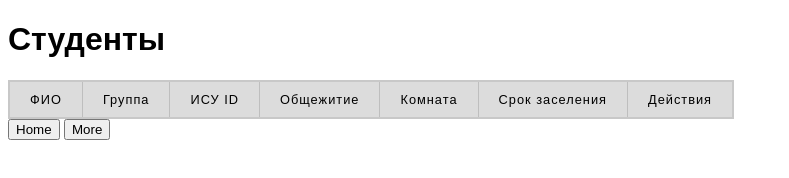
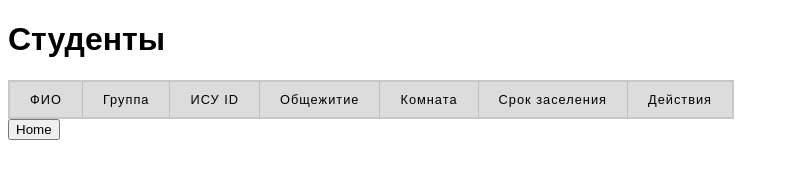
Before and after one commit to poqle78/web-proga, a plain HTML site: page index.html in a window 1280 px wide. Shown: the whole page, without its empty margins (0-789 px from the left). Drawn offline with Linux system fonts and the light colour scheme.

Commit message:
fix: delete button

```diff
--- a/index.html
+++ b/index.html
@@ -26,7 +26,6 @@
 
     </table>
     <button onclick="location.href = 'form.html';" id="myButton" class="float-left submit-button">Home</button>
-    <button onclick="location.href = 'details.html';" id="myButton2" class="float-right submit-button">More</button>
     <script type="text/javascript" src="js/db.js"></script>
     <script type="text/javascript" src="js/index.js"></script>
 </body>
```
